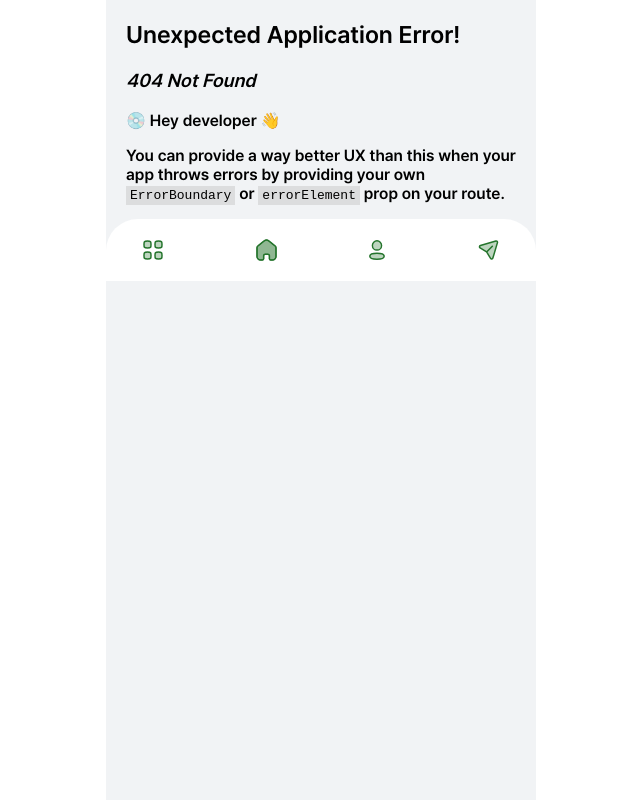
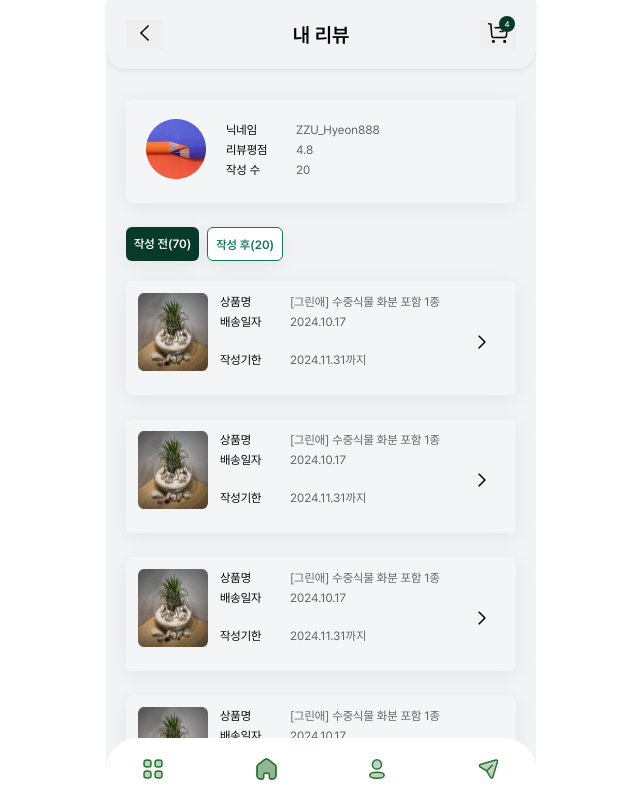
Before and after one commit to PlantHostel/PlantHostel-client, a React (Vite) app: page /my-review in a window 1280 px wide. Before the commit this address had no page. Shown: the top 800 px of the page, without its empty margins (319-959 px from the left). Built offline with nearby package versions, Linux system fonts and the light colour scheme.

Commit message:
내 리뷰 페이지 퍼블리싱

```diff
--- /dev/null
+++ b/src/components/review/BeforeReviewItems.tsx
@@ -0,0 +1,54 @@
+import styled from "styled-components";
+import CommonBox from "../common/CommonBox";
+import { ReviewItem } from "./ReviewItem";
+
+export default function BeforeReviewItems() {
+  const data = [
+    {
+      id: 1,
+      productNm: "[그린애] 수중식물 화분 포함 1종",
+      deliveryDate: "2024.10.17",
+      dueDate: "2024.11.31까지",
+    },
+    {
+      id: 2,
+      productNm: "[그린애] 수중식물 화분 포함 1종",
+      deliveryDate: "2024.10.17",
+      dueDate: "2024.11.31까지",
+    },
+    {
+      id: 3,
+      productNm: "[그린애] 수중식물 화분 포함 1종",
+      deliveryDate: "2024.10.17",
+      dueDate: "2024.11.31까지",
+    },
+    {
+      id: 4,
+      productNm: "[그린애] 수중식물 화분 포함 1종",
+      deliveryDate: "2024.10.17",
+      dueDate: "2024.11.31까지",
+    },
+    {
+      id: 5,
+      productNm: "[그린애] 수중식물 화분 포함 1종",
+      deliveryDate: "2024.10.17",
+      dueDate: "2024.11.31까지",
+    },
+  ];
+
+  return (
+    <ReviewWrapper>
+      {data.map((item) => (
+        <CommonBox>
+          <ReviewItem key={item.id} item={item} />
+        </CommonBox>
+      ))}
+    </ReviewWrapper>
+  );
+}
+
+const ReviewWrapper = styled.div`
+  display: flex;
+  flex-direction: column;
+  gap: 16px;
+`;
--- /dev/null
+++ b/src/components/review/ReviewItem.tsx
@@ -0,0 +1,58 @@
+import styled from "styled-components";
+import { InfoText } from "../common/InfoText";
+import PlantImage from "../../assets/info-plant.png";
+import RightArrow from "../../assets/arrow-right.png";
+
+interface ReviewItemProps {
+  item: {
+    id: number;
+    productNm: string;
+    deliveryDate: string;
+    dueDate: string;
+  };
+}
+
+export const ReviewItem = ({ item }: ReviewItemProps) => {
+  return (
+    <InfoWrapper>
+      <img className="item-img" src={PlantImage} />
+      <div className="item-info">
+        <InfoText label="상품명" value={item.productNm} wordBreak="nowrap" />
+        <InfoText
+          label="배송일자"
+          value={item.deliveryDate}
+          wordBreak="nowrap"
+        />
+        <br />
+        <InfoText label="작성기한" value={item.dueDate} wordBreak="nowrap" />
+      </div>
+      <img src={RightArrow} className="arrow-button" />
+    </InfoWrapper>
+  );
+};
+
+const InfoWrapper = styled.div`
+  display: flex;
+  gap: 12px;
+  margin-bottom: 12px;
+  cursor: pointer;
+  position: relative;
+
+  .item-img {
+    width: 70px;
+  }
+
+  .item-info {
+    display: flex;
+    flex-direction: column;
+    justify-content: end;
+  }
+
+  .arrow-button {
+    width: 20px;
+    height: 20px;
+    position: absolute;
+    right: 12px;
+    top: 50%;
+  }
+`;
--- /dev/null
+++ b/src/components/review/ReviewTab.tsx
@@ -0,0 +1,47 @@
+import styled from "styled-components";
+import { CommonButton } from "../common/CommonButton";
+import BeforeReviewItems from "./BeforeReviewItems";
+
+export default function ReviewTab() {
+  const tabArr = [
+    { name: "작성 전(70)", content: <BeforeReviewItems /> },
+    { name: "작성 후(20)", content: "" },
+  ];
+
+  return (
+    <ReviewInfoTab>
+      <ButtonSection>
+        {tabArr.map((tab, index) => (
+          <CommonButton key={index} text={tab.name} />
+        ))}
+      </ButtonSection>
+      {tabArr[0].content}
+    </ReviewInfoTab>
+  );
+}
+
+const ReviewInfoTab = styled.div`
+  margin-top: 24px;
+  margin-bottom: 12px;
+  display: flex;
+  flex-direction: column;
+`;
+
+const ButtonSection = styled.div`
+  display: flex;
+  gap: 8px;
+  margin-bottom: 12px;
+
+  button {
+    padding: 8px;
+    font-size: 12px;
+    line-height: 18px;
+    height: 34px;
+  }
+
+  button:nth-child(2) {
+    background-color: white;
+    border: 1px solid #117956;
+    color: #117956;
+  }
+`;
--- a/src/pages/MyPage.tsx
+++ b/src/pages/MyPage.tsx
@@ -13,14 +13,17 @@ import ProfileImage from "../assets/profile-image.png";
 export const MyPage = () => {
   const data = [
     {
+      id: 1,
       label: "닉네임",
       value: "ZZU_Hyeon888",
     },
     {
+      id: 2,
       label: "전화번호",
       value: "010.8857.3679",
     },
     {
+      id: 3,
       label: "이메일",
       value: "ssy9989@naver.com",
     },
--- /dev/null
+++ b/src/pages/MyReview.tsx
@@ -0,0 +1,39 @@
+import { IconButton } from "../components/common/IconButton";
+import LeftArrow from "../assets/arrow-left.png";
+import CartImage from "../assets/cart.png";
+import { BorderHeader } from "../components/common/BorderHeader";
+import { InfoBox } from "../components/common/InfoBox";
+import ProfileImage from "../assets/profile-image.png";
+import ReviewTab from "../components/review/ReviewTab";
+
+export const MyReview = () => {
+  const data = [
+    {
+      id: 1,
+      label: "닉네임",
+      value: "ZZU_Hyeon888",
+    },
+    {
+      id: 2,
+      label: "리뷰평점",
+      value: "4.8",
+    },
+    {
+      id: 3,
+      label: "작성 수",
+      value: "20",
+    },
+  ];
+
+  return (
+    <>
+      <BorderHeader
+        title={"내 리뷰"}
+        left={<IconButton icon={LeftArrow} />}
+        right={<IconButton icon={CartImage} alarmColor="#073a29" count={4} />}
+      />
+      <InfoBox img={ProfileImage} data={data} />
+      <ReviewTab />
+    </>
+  );
+};
--- a/src/pages/Signup.tsx
+++ b/src/pages/Signup.tsx
@@ -10,11 +10,8 @@ import InputBox from "../components/common/InputBox";
 
 export const Signup = () => {
   return (
-    <>
-      <Header
-        title="회원가입"
-        left={<IconButton icon={LeftArrow} alarmColor="red" />}
-      />
+    <SignupDiv>
+      <Header title="회원가입" left={<IconButton icon={LeftArrow} />} />
 
       <InputLabel labelName={"아이디"} htmlFor="userid" />
       <InputBox>
@@ -125,9 +122,19 @@ export const Signup = () => {
         <CommonButton text={"다음으로"} />
       </WideButton>
       <Ankle text="이미 계정이 있으신가요?" href="로그인" />
-    </>
+    </SignupDiv>
   );
 };
+
+const SignupDiv = styled.div`
+  header {
+    padding: 20px 0px;
+
+    button {
+      padding: 0px;
+    }
+  }
+`;
 
 const InputSection = styled.div`
   display: flex;
--- a/src/routes/router.tsx
+++ b/src/routes/router.tsx
@@ -10,6 +10,7 @@ import ReservationCheck from "../pages/reservation/ReservationCheck";
 import { Reservation } from "../pages/reservation/Reservation";
 import RegistrationPlant from "../pages/RegistrationPlant";
 import OrderHistory from "../pages/order-history/OrderHistory";
+import { MyReview } from "../pages/MyReview";
 
 export const router = createBrowserRouter([
   {
@@ -60,4 +61,5 @@ export const router = createBrowserRouter([
     path: "order-history",
     element: <OrderHistory />,
   },
+  { path: "my-review", element: <MyReview /> },
 ]);
```
Also changed, not shown: src/assets/arrow-right.png (added).
